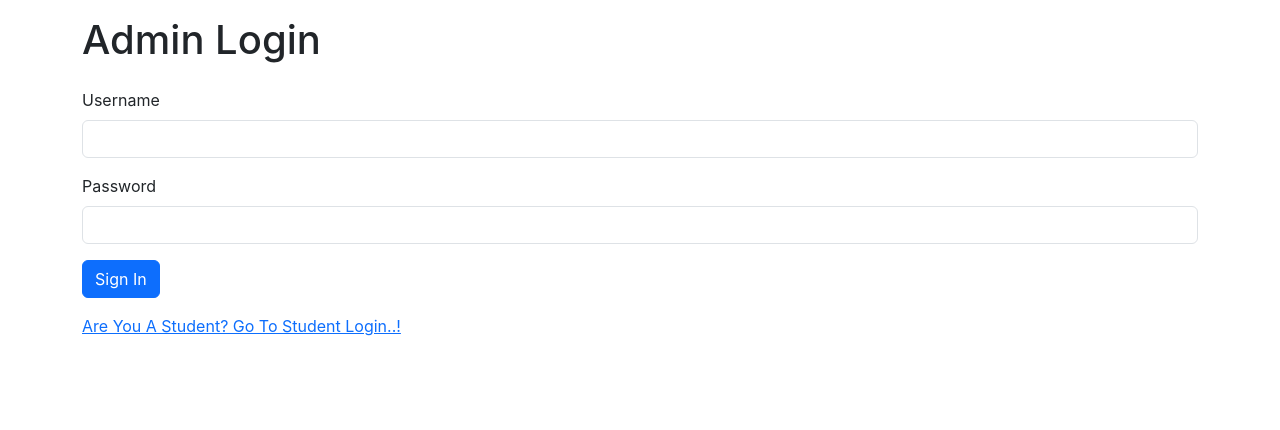
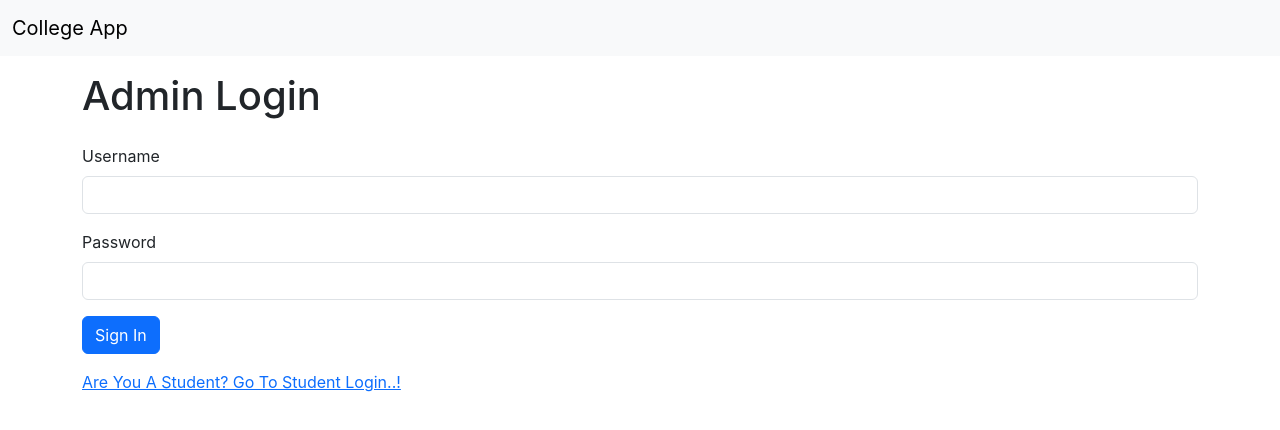
Before and after one commit to Sree1710/college-app-frontend, a React (Create React App) app: page / in a window 1280 px wide. Shown: the top 430 px of the page. Built offline with nearby package versions, Linux system fonts and the light colour scheme.

Commit message:
NavBar2 component completed

```diff
--- a/src/Components/AdminLogin.jsx
+++ b/src/Components/AdminLogin.jsx
@@ -1,5 +1,6 @@
 import React, { useState } from 'react'
 import { useNavigate } from 'react-router-dom'
+import NavBar2 from './NavBar2'
 
 const AdminLogin = () => {
     const [inputField,setInputField]=useState(
@@ -22,6 +23,7 @@
 
   return (
     <div>
+        <NavBar2/>
         <div className="container">
             <div className="row">
                 <div className="col col-12 col-sm-12 col-md-12 col-lg-12 col-xl-12 col-xxl-12">
--- a/src/Components/NavBar2.jsx
+++ b/src/Components/NavBar2.jsx
@@ -2,7 +2,13 @@
 
 const NavBar2 = () => {
   return (
-    <div>NavBar2</div>
+    <div>
+       <nav className="navbar navbar-expand-lg bg-body-tertiary">
+                <div className="container-fluid">
+                    <a className="navbar-brand" href="#">College App</a>
+                </div>
+            </nav>
+    </div>
   )
 }
 
```
